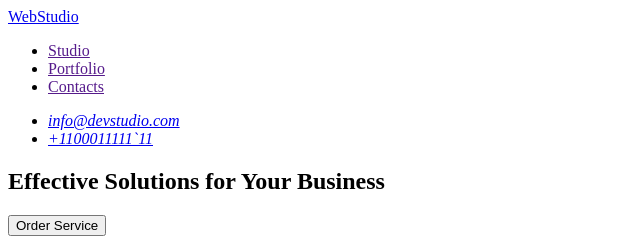
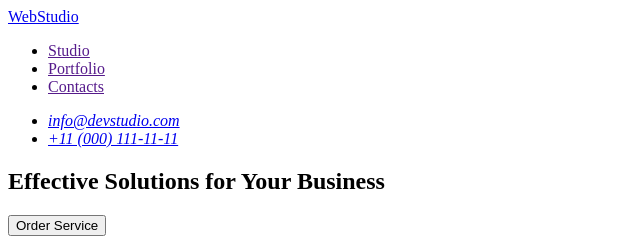
Before and after one commit to Maksym-Shchepetkov/goit-markup-hw-01, a plain HTML site: page index.html in a window 1280 px wide. Shown: the top 240 px of the page, 0-640 px from the left. Drawn offline with Linux system fonts and the light colour scheme.

Commit message:
upgrade index 4

```diff
--- a/index.html
+++ b/index.html
@@ -20,7 +20,7 @@
       <address>
         <ul>
           <li><a href="mailto:info@devstudio.com">info@devstudio.com</a></li>
-          <li><a href="tel:+110001111111">+1100011111`11</a></li>
+          <li><a href="tel:+110001111111">+11 (000) 111-11-11</a></li>
         </ul>
       </address>
     </header>
```
